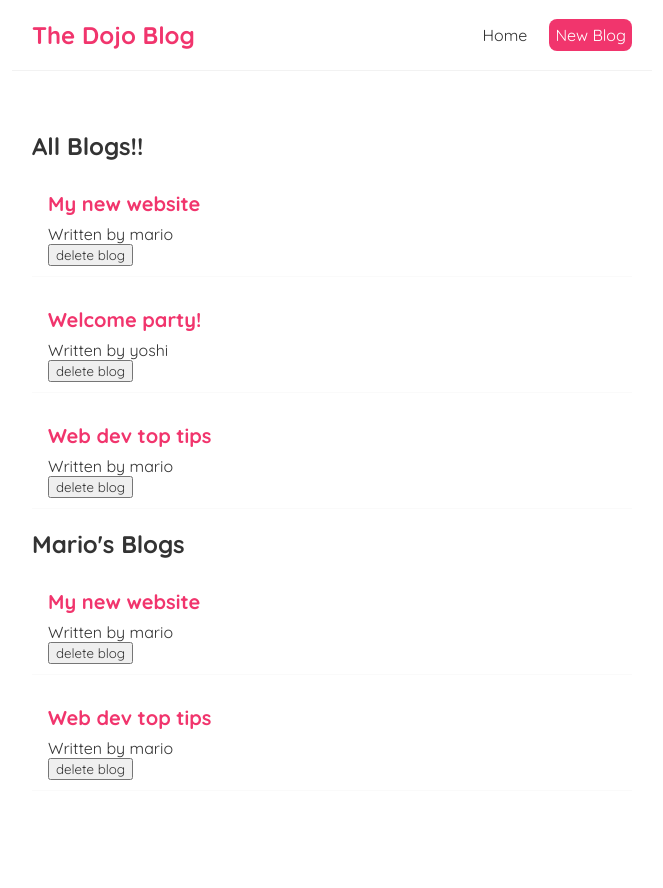
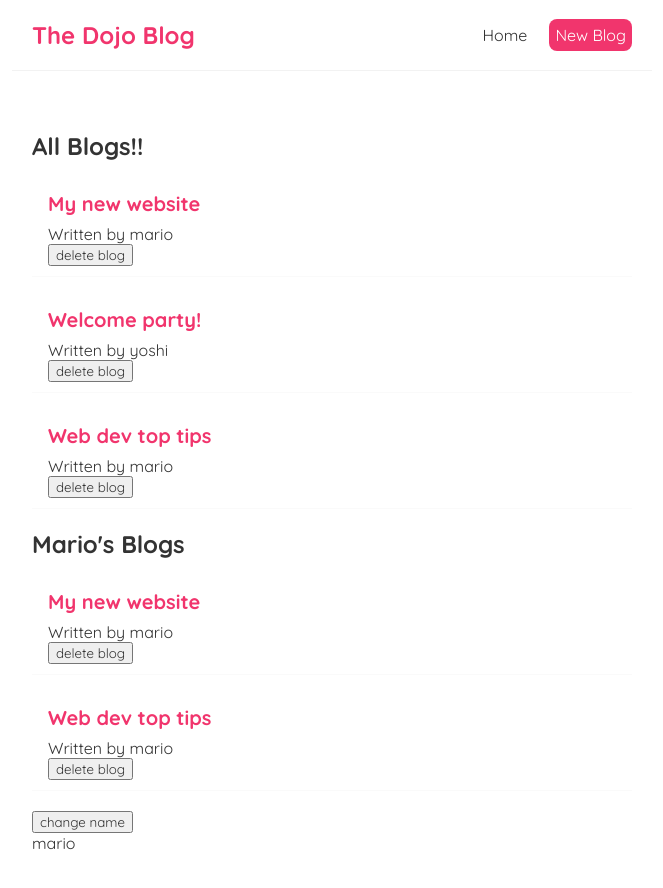
Before and after one commit to shiva2096/dogo-blog, a React (Create React App) app: page / in a window 1280 px wide. Shown: the top 888 px of the page, without its empty margins (308-971 px from the left). Built offline with nearby package versions, Linux system fonts and the light colour scheme; the HTML template or start-up script is replaced by a standard one.

Commit message:
15 - useEffect dependencies

```diff
--- a/src/Home.js
+++ b/src/Home.js
@@ -7,6 +7,10 @@
         { title: 'Welcome party!', body: 'lorem ipsum...', author: 'yoshi', id: 2 },
         { title: 'Web dev top tips', body: 'lorem ipsum...', author: 'mario', id: 3 }
     ])
+
+    // Another state variable
+    const [name, setName] = useState("mario");
+
     // Function that filters based on id
     const handleDelete = (id) => {
         const newBlogs = blogs.filter(blog => blog.id !== id);
@@ -14,15 +18,19 @@
     }
 
     // Use Effect hook runs every time the page is rendered
+    // Use effect will only run when the dependency (name) changes
+    // That is it will run when the page loads and then only when name chages
     useEffect(() => {
         console.log("use Effect hook ran");
-        console.log(blogs);
-    });
+        console.log(name);
+    }, [name]);
 
     return (
         <div className="home">
             <BlogList blogs={blogs} title="All Blogs!!" handleDelete={handleDelete}/>
             <BlogList blogs={blogs.filter((blog) => blog.author==='mario')} title="Mario's Blogs" handleDelete={handleDelete}/>
+            <button onClick={() => setName("Shivansh")}>change name</button>
+            <p>{name}</p>
         </div>
       );
 }
```
